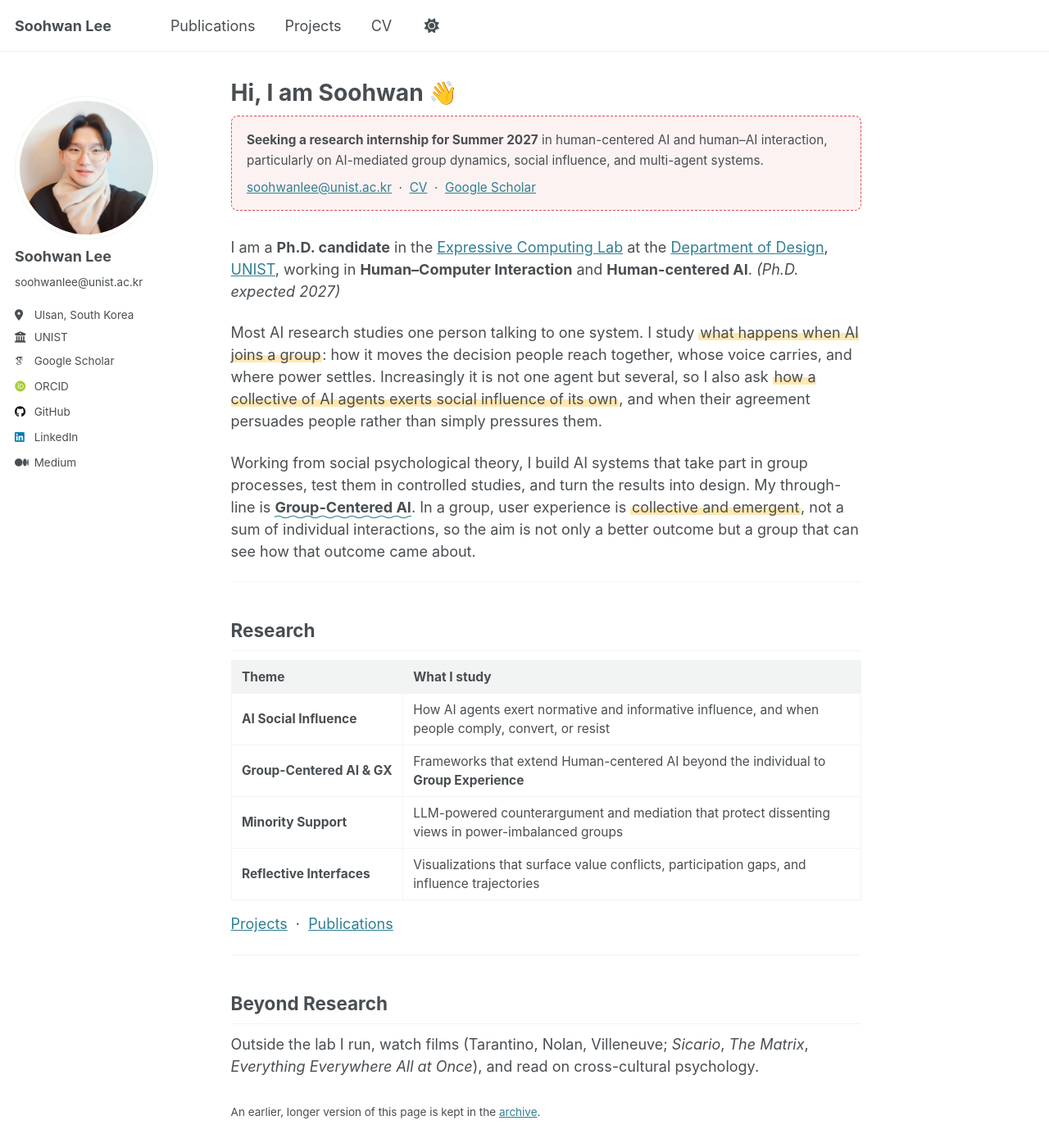
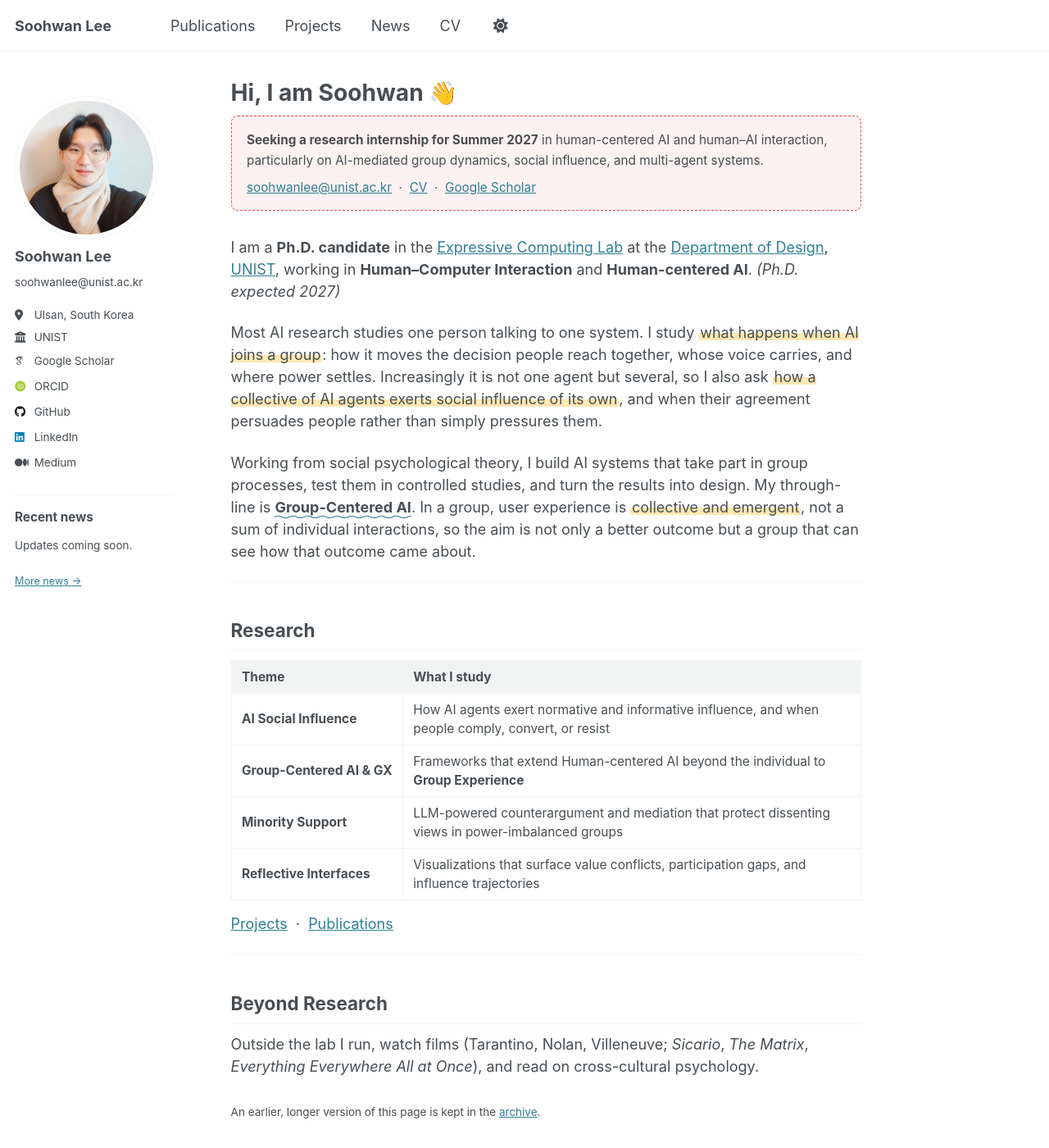
Before and after one commit to Soohwan-Lee/soohwan-lee.github.io, a Jekyll site: the page built from _pages/about.md, in a window 1280 px wide and 1400 px high. Shown: the whole window at 82% size. Built offline with Jekyll 4.4.1, drawn with Linux system fonts in a browser that asks for light colours; some web fonts are replaced.

Commit message:
feat(news): add yearly archive and latest updates sidebar

```diff
--- a/_config.yml
+++ b/_config.yml
@@ -213,6 +213,8 @@
 
 # These settings control the types of collections used by the template
 collections:
+  news:
+    output: false
   teaching:
     output: true
     permalink: /:collection/:path/
--- a/_data/navigation.yml
+++ b/_data/navigation.yml
@@ -20,6 +20,9 @@
   - title: "Projects"
     url: /portfolio/
 
+  - title: "News"
+    url: /news/
+
   # - title: "Blog Posts"
   #   url: /year-archive/
 
--- a/_includes/author-profile.html
+++ b/_includes/author-profile.html
@@ -159,3 +159,5 @@
     </ul>
   </div>
 </div>
+
+{% include news-sidebar.html %}
--- /dev/null
+++ b/_includes/news-sidebar.html
@@ -0,0 +1,17 @@
+{% assign recent_news = site.news | where_exp: "item", "item.published != false" | sort: "date" | reverse %}
+<section class="sidebar-news" aria-labelledby="sidebar-news-title">
+  <h2 id="sidebar-news-title">Recent news</h2>
+  {% if recent_news.size > 0 %}
+    <ul class="sidebar-news__list">
+      {% for item in recent_news limit:5 %}
+        <li>
+          <time datetime="{{ item.date | date: '%Y-%m-%d' }}">{% if item.date_precision == 'month' %}{{ item.date | date: '%b %Y' }}{% else %}{{ item.date | date: '%d %b %Y' }}{% endif %}</time>
+          <div class="sidebar-news__text">{{ item.content | markdownify }}</div>
+        </li>
+      {% endfor %}
+    </ul>
+  {% else %}
+    <p class="sidebar-news__empty">Updates coming soon.</p>
+  {% endif %}
+  <a class="sidebar-news__more" href="{{ '/news/' | relative_url }}">More news <span aria-hidden="true">&rarr;</span></a>
+</section>
--- /dev/null
+++ b/_sass/layout/_news.scss
@@ -0,0 +1,83 @@
+.sidebar-news {
+  margin-top: 1.5rem;
+  padding-top: 1rem;
+  padding-bottom: 1.5rem;
+  border-top: 1px solid var(--global-border-color);
+  overflow-wrap: anywhere;
+
+  h2 {
+    margin: 0 0 0.8rem;
+    font-size: 0.85rem;
+  }
+
+  &__list {
+    margin: 0;
+    padding: 0;
+    list-style: none;
+
+    li {
+      margin-bottom: 0.85rem;
+      font-size: 0.7rem;
+    }
+  }
+
+  time {
+    display: block;
+    margin-bottom: 0.2rem;
+    font-size: 0.65rem;
+    color: var(--global-text-color);
+  }
+
+  &__text p {
+    margin: 0 0 0.3em;
+    font-size: inherit;
+  }
+
+  &__empty, &__more {
+    font-size: 0.7rem;
+  }
+}
+
+.news-year {
+  h2 {
+    margin: 1.8rem 0 0.5rem;
+    padding-bottom: 0.5rem;
+    border-bottom: 1px solid var(--global-border-color);
+  }
+
+  &:first-child h2 {
+    margin-top: 0.5rem;
+  }
+}
+
+.news-list {
+  margin: 0;
+  padding: 0;
+  list-style: none;
+}
+
+.news-item {
+  display: flex;
+  gap: 1rem;
+  padding: 0.8rem 0;
+
+  time {
+    flex: 0 0 4rem;
+    padding-top: 0.15em;
+    font-size: 0.85em;
+    color: var(--global-text-color);
+  }
+
+  &__text {
+    min-width: 0;
+    overflow-wrap: anywhere;
+
+    p {
+      margin: 0 0 0.5em;
+    }
+
+    > :last-child {
+      margin-bottom: 0;
+    }
+  }
+}
--- a/assets/css/main.scss
+++ b/assets/css/main.scss
@@ -38,6 +38,7 @@
     "layout/projects",
     "layout/about",
     "layout/sidebar",
+    "layout/news",
 
     "vendor/font-awesome/fontawesome",
     "vendor/font-awesome/solid",
```
Also changed, not shown: README.md (+29 -0 lines), _news/example.md (added, +7 -0 lines), _pages/news.html (added, +28 -0 lines).
